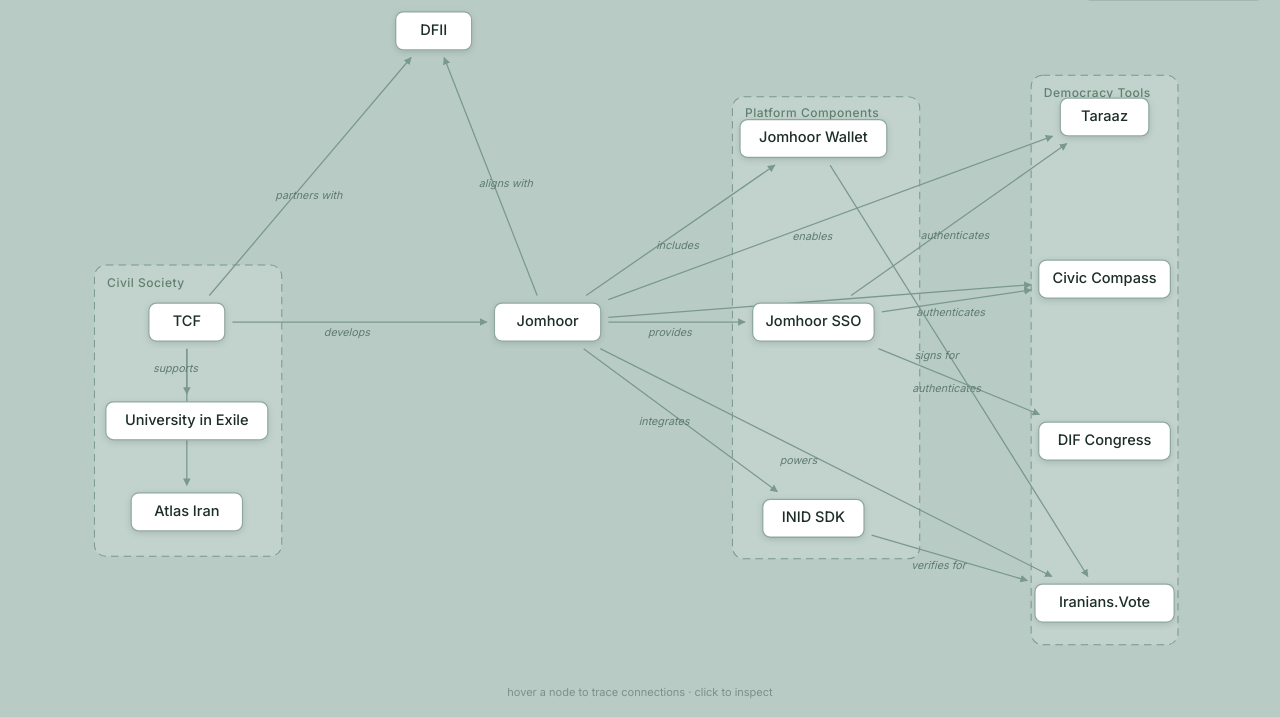
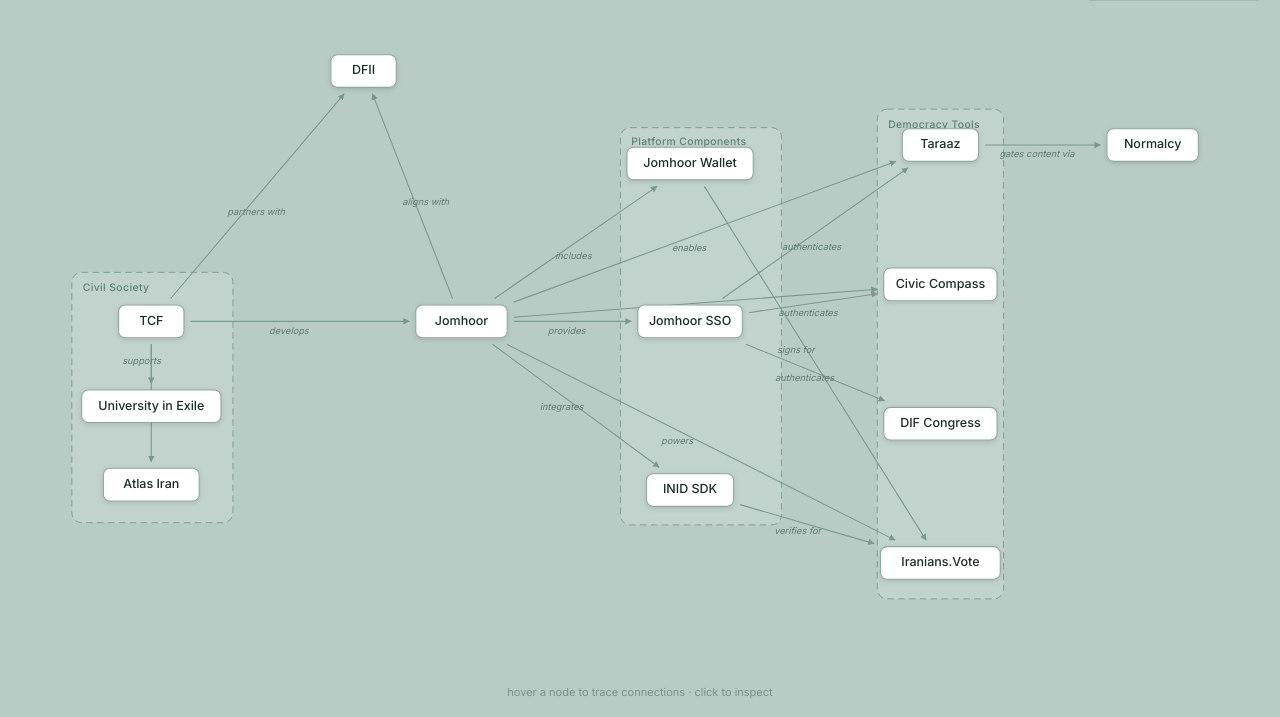
Before and after one commit to tcfev/galaxy, a plain HTML site: page map.html in a window 1280 px wide. Shown: the part 83-800 px from the top of the page. Drawn offline with Linux system fonts and the light colour scheme.

Commit message:
Add 'normalcy' node and connection to the concept map

```diff
--- a/map.html
+++ b/map.html
@@ -326,6 +326,7 @@
       'sso→difcongress':       'authenticates',
       'inid→iranians-vote':    'verifies for',
       'wallet→iranians-vote':  'signs for',
+      'taraaz→normalcy':       'gates content via',
     };
 
     /* ── Fixed SVG layout positions (viewBox coords) ─────────── */
@@ -345,6 +346,7 @@
       'iranians-vote': { x: 870, y: 552 },
       'atlas':         { x: 145, y: 480 },
       'university':    { x: 145, y: 408 },
+      'normalcy':      { x: 1065, y: 168 },
     };
 
     /* ── Node box half-dimensions (px in viewBox space) ─────── */
@@ -361,6 +363,7 @@
       'iranians-vote': { hw: 55,  hh: 15 },
       'atlas':         { hw: 44,  hh: 15 },
       'university':    { hw: 64,  hh: 15 },
+      'normalcy':      { hw: 42,  hh: 15 },
     };
 
     // Compute tight content bounds from nodes
```
